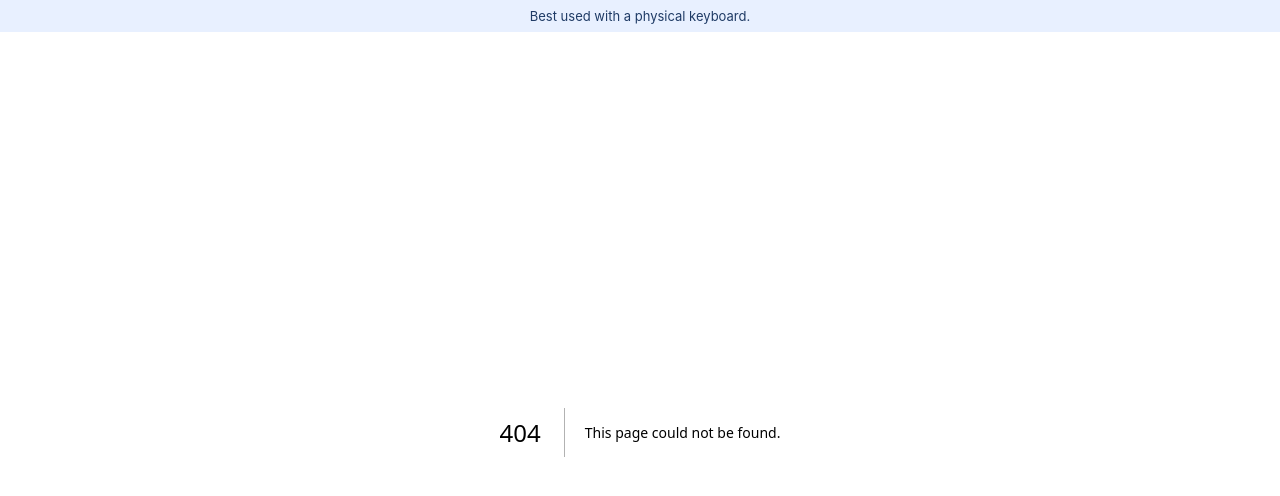
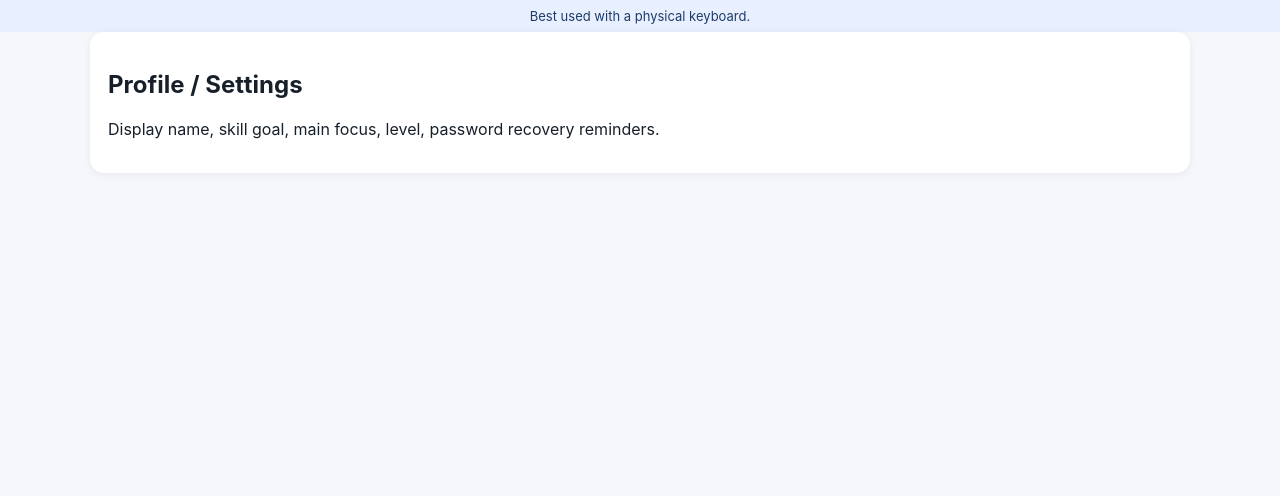
Before and after one commit to kaylaeastman86-cyber/Data-Entry-Typing-Speed-Trainer, a Next.js app: page /profile in a window 1280 px wide. Before the commit this address had no page. Shown: the top 496 px of the page. Built offline with nearby package versions, Linux system fonts and the light colour scheme.

Commit message:
Create page.tsx

```diff
--- /dev/null
+++ b/app/profile/page.tsx
@@ -0,0 +1,8 @@
+export default function Profile(){
+  return(
+    <main className='page card'>
+      <h2>Profile / Settings</h2>
+      <p>Display name, skill goal, main focus, level, password recovery reminders.</p>
+    </main>
+  );
+}
```
